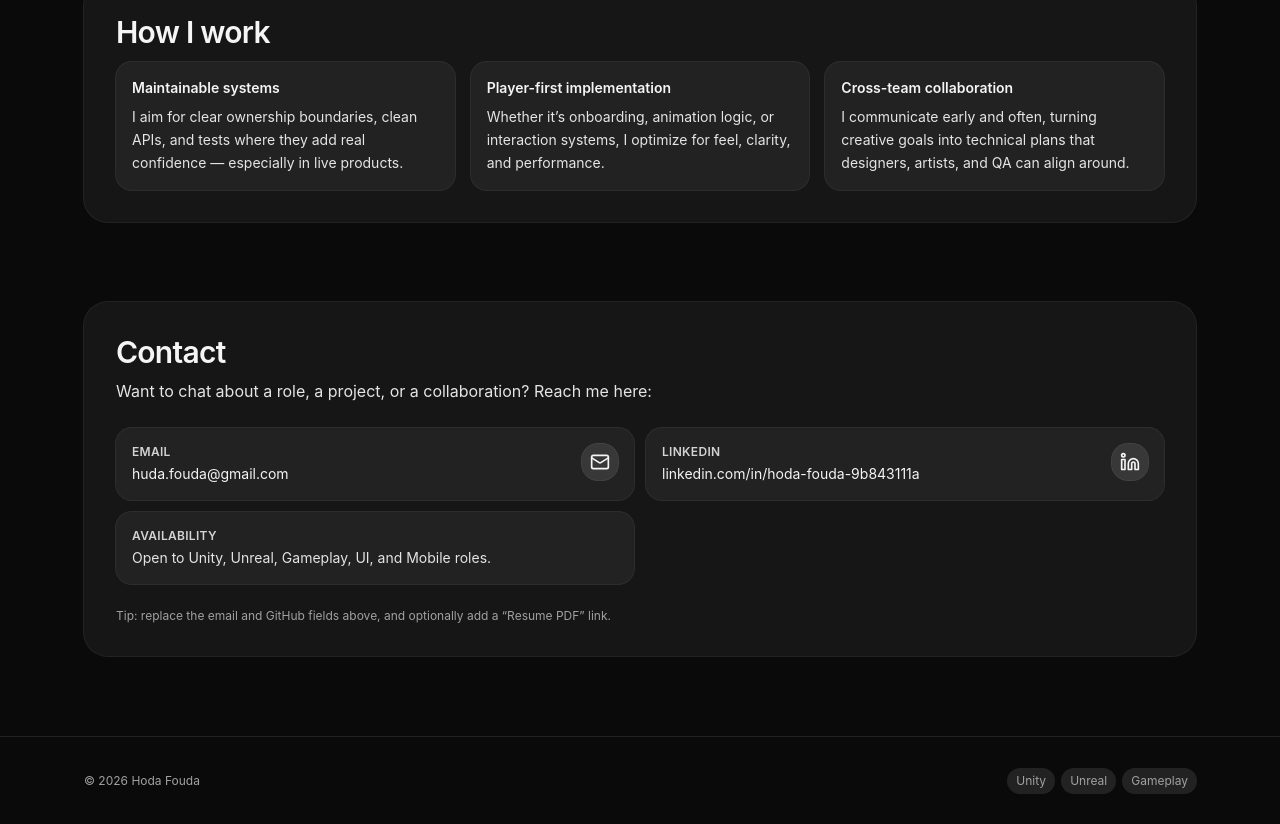
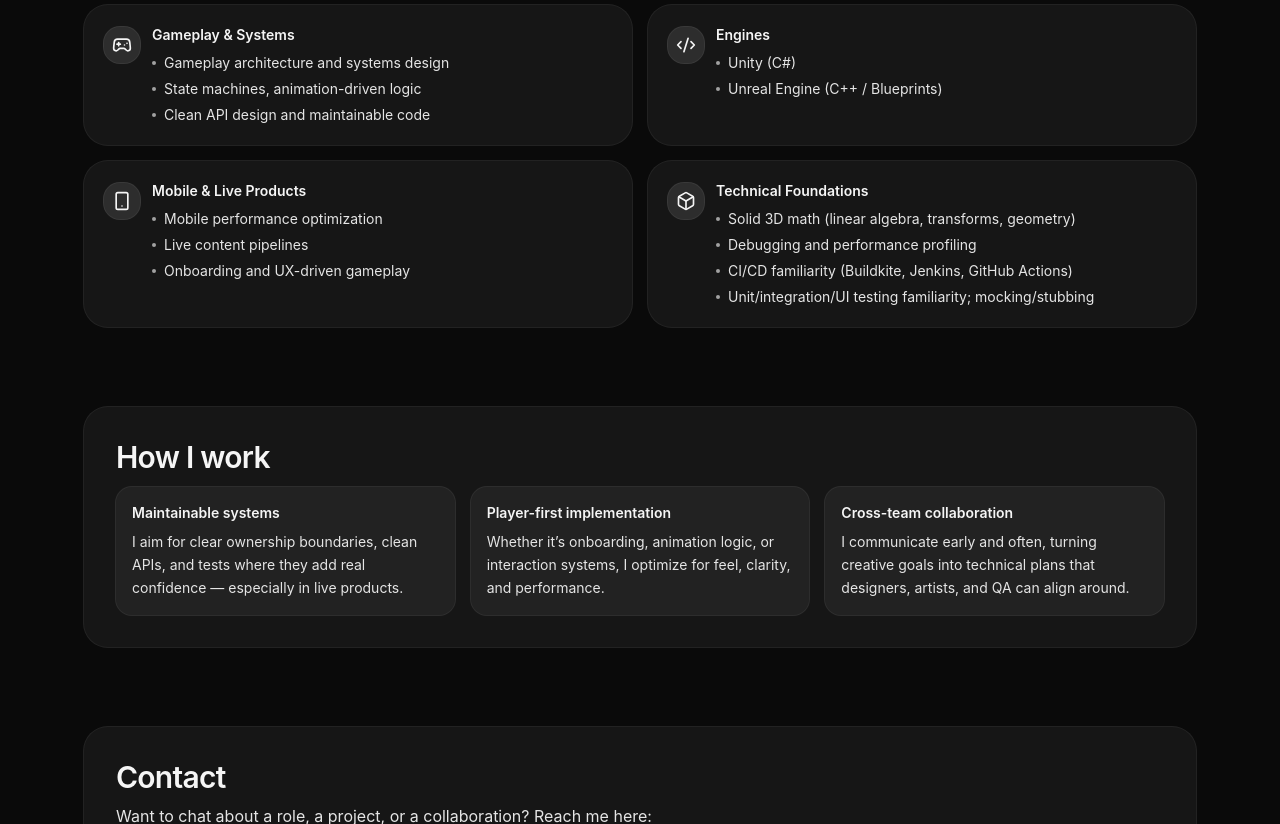
Before and after one commit to g2huda/MyPortfolio, a React (Vite) app: page / in a window 1280 px wide. Shown: the part 5406-6230 px from the top of the page. Built offline with nearby package versions, Linux system fonts and the light colour scheme.

Commit message:
embedded vusr video removed resume link section

```diff
--- a/src/Portfolio.jsx
+++ b/src/Portfolio.jsx
@@ -115,7 +115,7 @@ const projects = [
     ],
     tech: ["Interactive Systems", "Rapid Prototyping"],
     media: {
-      type: "youtube",
+      type: "video",
       src: "https://www.youtube.com/embed/_Zzz_Ulh43o",
       title: "VUSR – Video",
     },
@@ -435,9 +435,7 @@ export default function Portfolio() {
                 <div className="mt-1 text-sm text-neutral-200">Open to Unity, Unreal, Gameplay, UI, and Mobile roles.</div>
               </div>
             </div>
-            <div className="mt-6 text-xs text-neutral-400">
-              Tip: replace the email and GitHub fields above, and optionally add a “Resume PDF” link.
-            </div>
+
           </motion.div>
         </section>
       </main>
```
